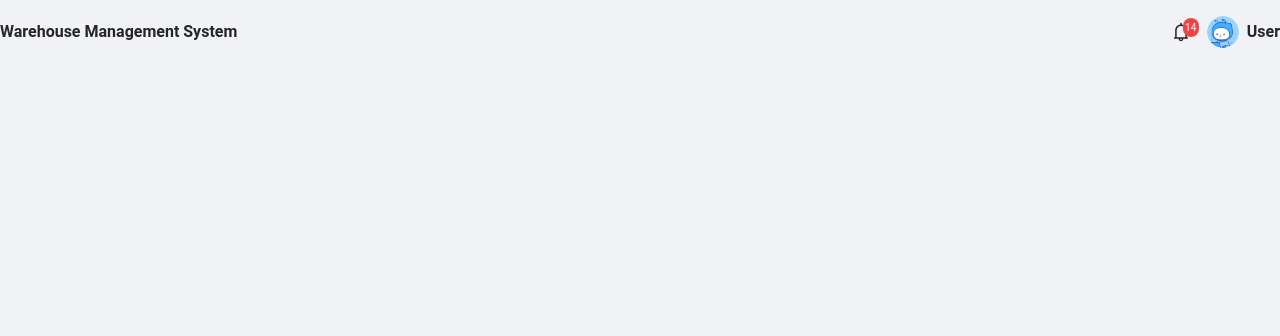
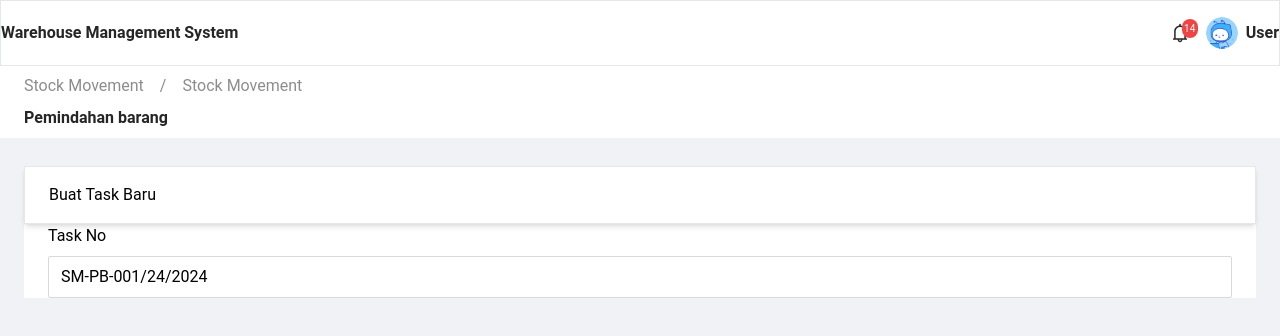
Before and after one commit to rizkiashari/FE_Test, a React app: page /pemindahan-barang in a window 1280 px wide. Shown: the top 336 px of the page. Built offline with nearby package versions, Linux system fonts and the light colour scheme; the HTML template or start-up script is replaced by a standard one.

Commit message:
feat: WIP Task Baru

```diff
--- a/src/components/atoms/Input.jsx
+++ b/src/components/atoms/Input.jsx
@@ -3,8 +3,8 @@ const Input = ({ name, placeholder, ...props }) => {
     <input
       name={name}
       placeholder={placeholder}
+      className="bg=[#F5F5F5] border border-[#D9D9D9] rounded-[2px] w-full py-2 px-3 focus:outline-none focus:border-[#1890FF]"
       {...props}
-      className="bg=[#F5F5F5] border border-[#D9D9D9] rounded-[2px] w-full py-2 px-3 focus:outline-none focus:border-[#1890FF]"
     />
   );
 };
--- /dev/null
+++ b/src/components/molecules/Breadcumb.jsx
@@ -0,0 +1,21 @@
+import Paragraf from "../atoms/Paragraf";
+
+const Breadcumb = () => {
+  return (
+    <div className="px-6 bg-white py-2">
+      <div className="flex items-center gap-4 text-[#00000073]">
+        <Paragraf size="14px" color="text-[#00000073]" text="Stock Movement" />
+        /
+        <Paragraf size="14px" color="text-[#00000073]" text="Stock Movement" />
+      </div>
+      <Paragraf
+        size="20px"
+        color="text-[#262626]"
+        className="font-semibold mt-2"
+        text="Pemindahan barang"
+      />
+    </div>
+  );
+};
+
+export default Breadcumb;
--- /dev/null
+++ b/src/components/molecules/BuatTask.jsx
@@ -0,0 +1,24 @@
+import Paragraf from "../atoms/Paragraf";
+import TextInput from "./TextInput";
+
+const BuatTask = () => {
+  return (
+    <div className="mx-6 my-7 bg-white">
+      <div className="px-6 border shadow-md py-4">
+        <Paragraf size="16px" color="text-[#000]" text="Buat Task Baru" />
+      </div>
+      <div className="px-6">
+        <div>
+          <TextInput
+            name="task_no"
+            text="Task No"
+            placeholder="Task No"
+            value="SM-PB-001/24/2024"
+          />
+        </div>
+      </div>
+    </div>
+  );
+};
+
+export default BuatTask;
--- a/src/components/molecules/Header.jsx
+++ b/src/components/molecules/Header.jsx
@@ -3,7 +3,7 @@ import Paragraf from "../atoms/Paragraf";
 
 const Header = () => {
   return (
-    <div className="container mx-auto py-4 flex justify-between items-center">
+    <div className="container mx-auto py-4 flex justify-between items-center bg-white">
       <Paragraf
         size="18px"
         color="text-[#262626]"
--- a/src/pages/PemindahanBarang.jsx
+++ b/src/pages/PemindahanBarang.jsx
@@ -1,9 +1,15 @@
+import Breadcumb from "../components/molecules/Breadcumb";
+import BuatTask from "../components/molecules/BuatTask";
 import Header from "../components/molecules/Header";
 
 const PemindahanBarang = () => {
   return (
     <div>
-      <Header />
+      <div className="border shadow-md bg-white">
+        <Header />
+      </div>
+      <Breadcumb />
+      <BuatTask />
     </div>
   );
 };
```
